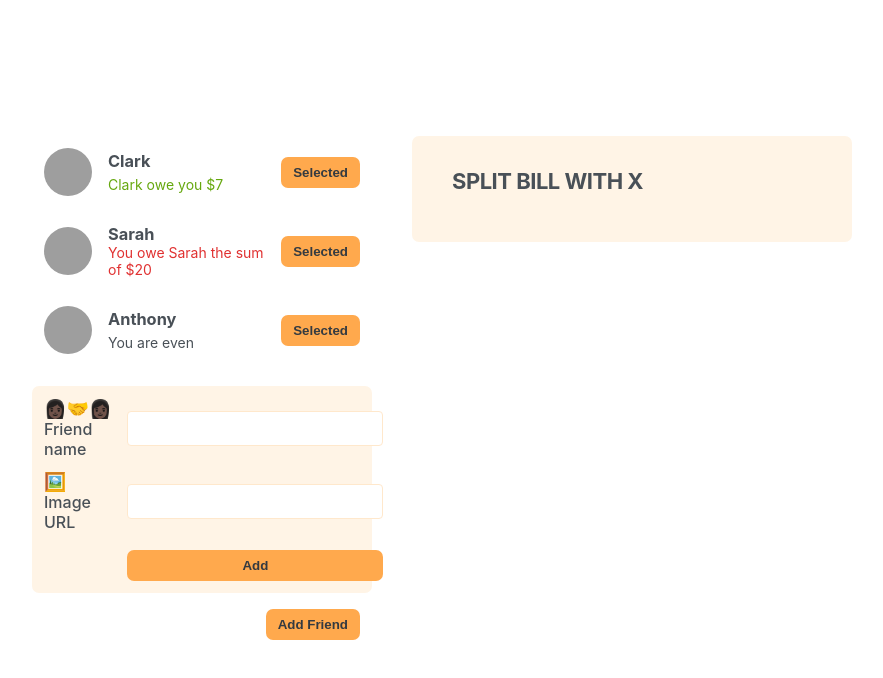
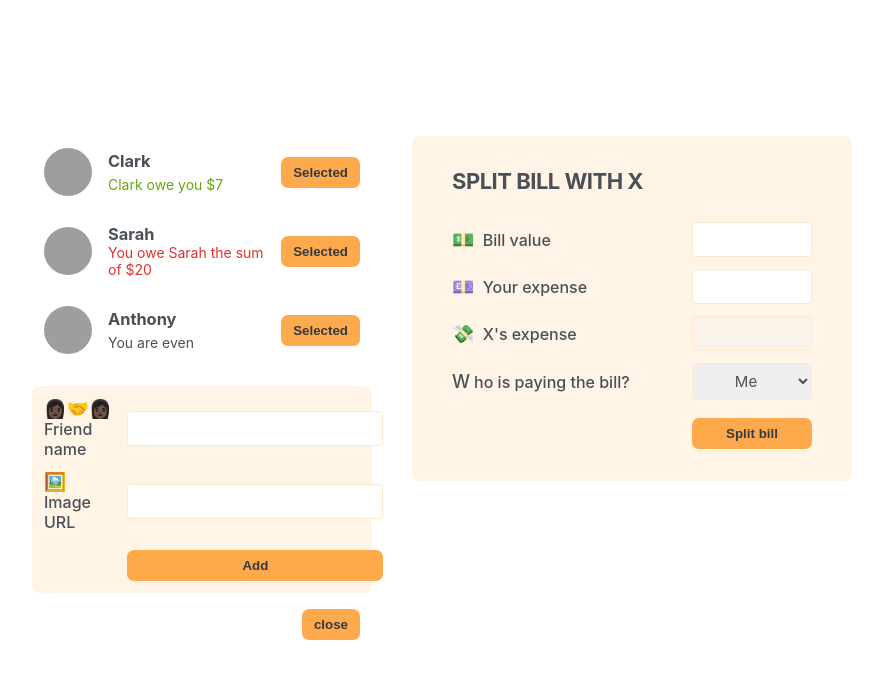
Before and after one commit to Codekazuki/Split-bill, a React (Create React App) app: page / in a window 1280 px wide. Shown: the top 678 px of the page, without its empty margins (198-1081 px from the left). Built offline with nearby package versions, Linux system fonts and the light colour scheme; grey boxes are pictures that could not be loaded.

Commit message:
buttons functionality

```diff
--- a/src/App.js
+++ b/src/App.js
@@ -3,14 +3,22 @@
 import FormAddFriend from "./FormAddFriend";
 import FormSplit from "./FormSplit";
 import FriendList from "./FriendList";
+import { useState } from "react";
 
 function App() {
+  const [showAddFriend, setshowAddFriend] = useState(true);
+
+  function handleShowAddPerson() {
+    setshowAddFriend((show) => !show);
+  }
   return (
     <div className='app'>
       <div className='sidebar'>
         <FriendList />
-        <FormAddFriend />
-        <Button>Add Friend</Button>
+        {showAddFriend && <FormAddFriend />}
+        <Button onClick={handleShowAddPerson}>
+          {showAddFriend ? "close" : "add person"}
+        </Button>
       </div>
       <FormSplit />
     </div>
--- a/src/Button.js
+++ b/src/Button.js
@@ -1,7 +1,11 @@
 import React from "react";
 
-function Button({ children }) {
-  return <button className='button'>{children}</button>;
+function Button({ children, onClick }) {
+  return (
+    <button className='button' onClick={onClick}>
+      {children}
+    </button>
+  );
 }
 
 export default Button;
--- a/src/FormSplit.js
+++ b/src/FormSplit.js
@@ -1,9 +1,22 @@
 import React from "react";
+import Button from "./Button";
 
 const FormSplit = () => {
   return (
     <form className='form-split-bill'>
       <h2>split bill with X</h2>
+      <label>💵 Bill value</label>
+      <input type='text' />
+      <label>💷 Your expense</label>
+      <input type='text' />
+      <label>💸 X's expense</label>
+      <input type='text' disabled />
+      <label>Who is paying the bill?</label>
+      <select>
+        <option value='user'>Me</option>
+        <option value='friend'>X</option>
+      </select>
+      <Button>Split bill</Button>
     </form>
   );
 };
```
